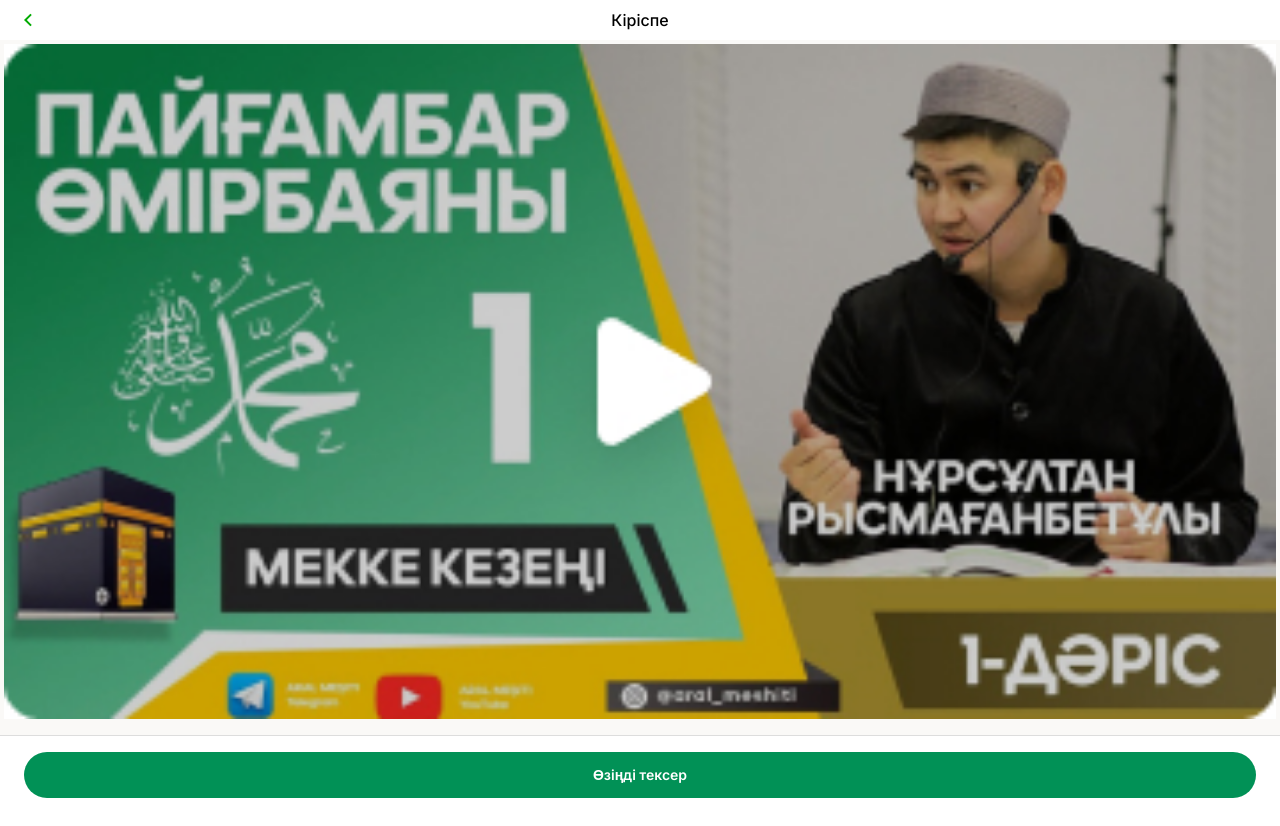
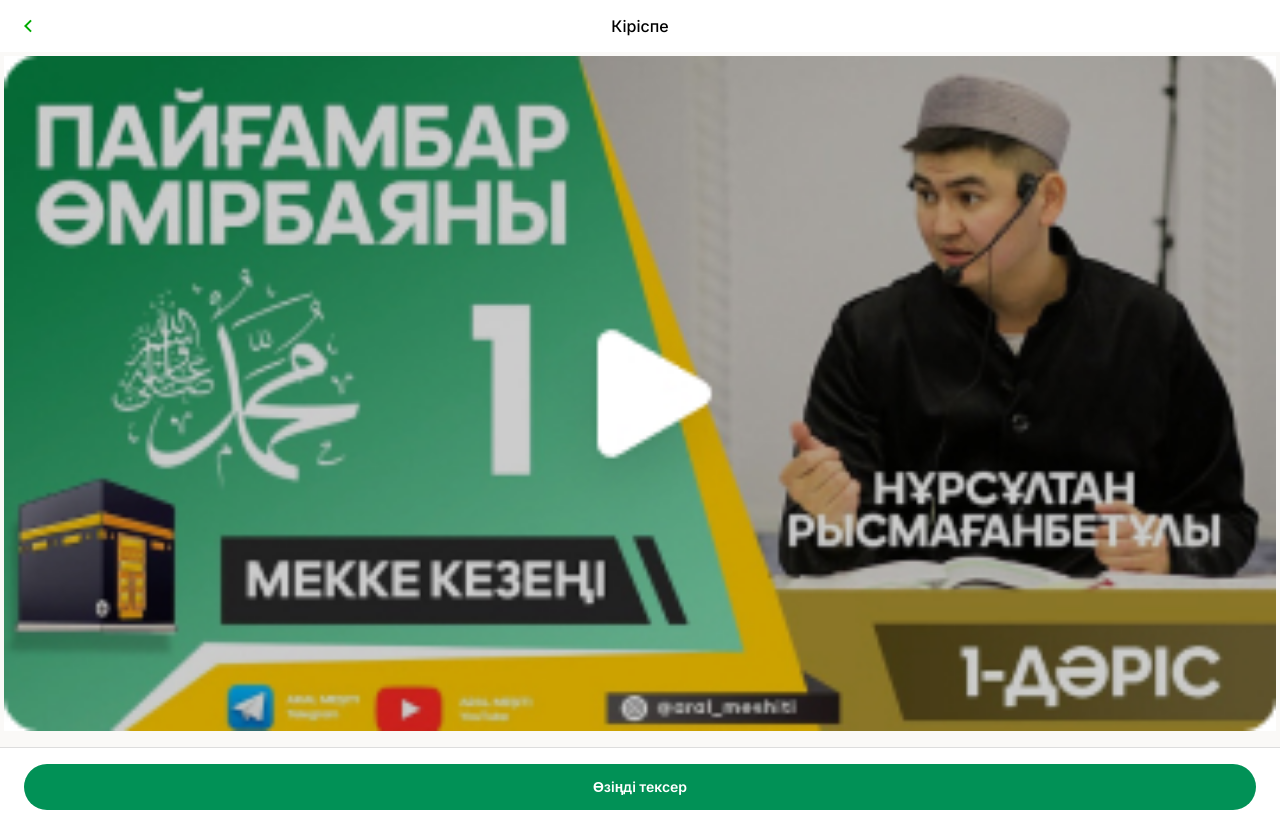
Before and after one commit to Mykty-Ayan/seerah-frontend, a React (Vite) app: page /webview/chapters/1/lessons/1 in a window 1280 px wide. Built offline with nearby package versions, Linux system fonts and the light colour scheme.

Commit message:
fix: header height

```diff
--- a/src/components/HeaderWithBackButton/index.css
+++ b/src/components/HeaderWithBackButton/index.css
@@ -3,7 +3,7 @@
   flex-direction: row;
   justify-content: space-between;
   align-items: center;
-  height: 40px;
+  height: 52px;
   box-sizing: border-box;
   padding-left: 16px;
   padding-right: 16px;
--- a/src/components/HeaderWithoutBackButton/index.css
+++ b/src/components/HeaderWithoutBackButton/index.css
@@ -3,7 +3,7 @@
   flex-direction: row;
   justify-content: center;
   align-items: center;
-  height: 40px;
+  height: 52px;
 }
 
 .header-without-back-button__header {
```
